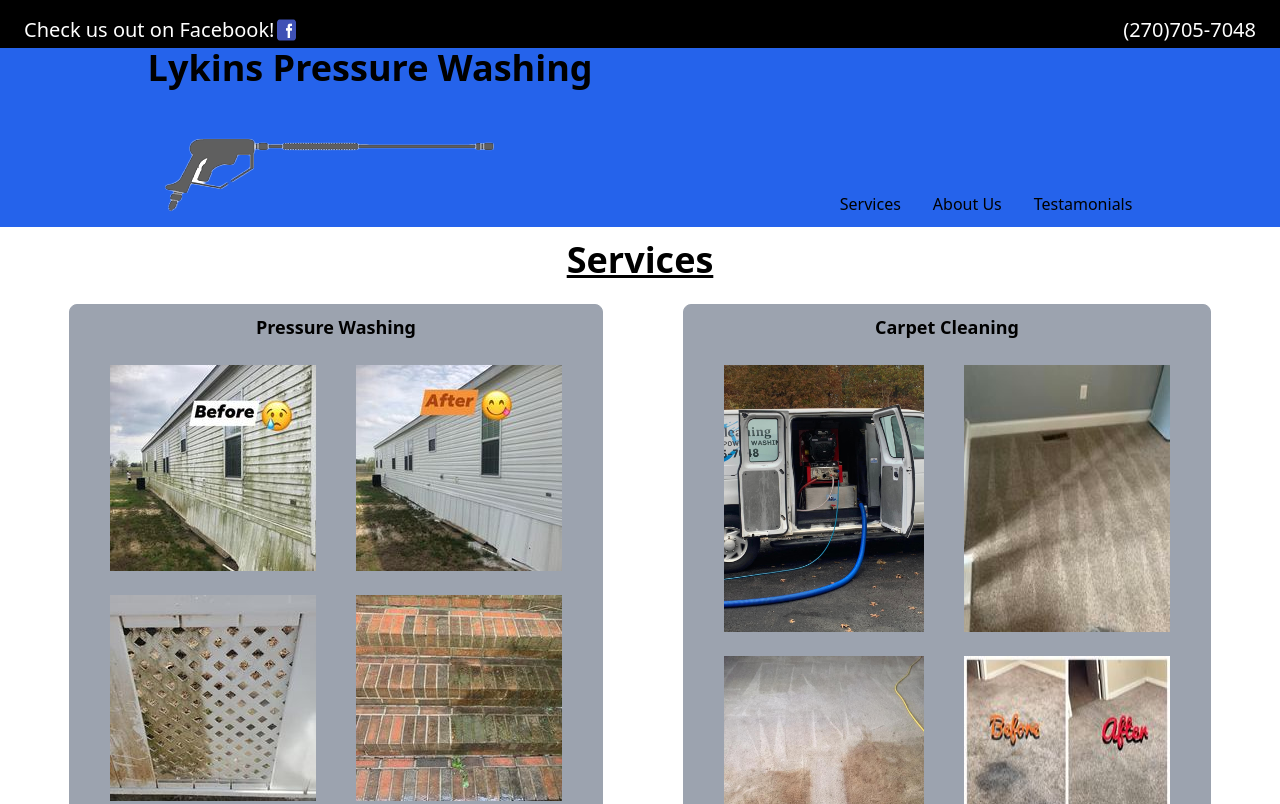
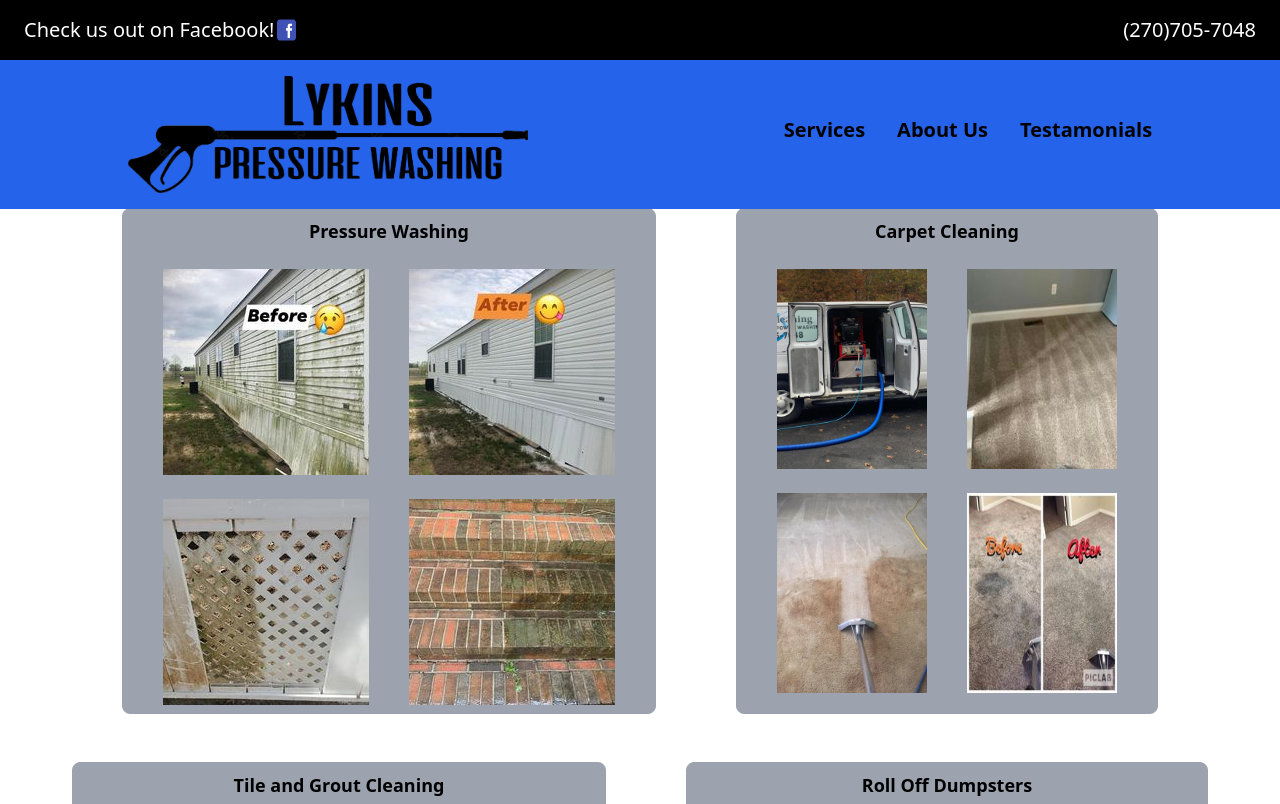
Before and after one commit to ajmathis1231/Lykins-Pressure-Washing, a website: page src/index.html in a window 1280 px wide. Shown: the top 804 px of the page. Drawn offline with Linux system fonts and the light colour scheme; files whose address does not match are found by name.

Commit message:
Made changes to header/navbar

```diff
--- a/src/index.html
+++ b/src/index.html
@@ -5,35 +5,37 @@
   <meta name="viewport" content="width=device-width, initial-scale=1.0">
   <link href="/dist/output.css" rel="stylesheet">
 </head>
-<body
-  class="">
+<body class="">
   <header>
-    <nav
-      class="
-        flex flex-wrap items-center justify-between w-full  py-6 md:pt-4 px-6 text-xl text-white bg-black fixed">
+    <div class="w-full fixed"> <!-- container for top black and blue header-->
+
+      <div class="flex flex-wrap items-center justify-between w-full py-4 px-6 text-xl text-white bg-black "> <!--Container for Black header-->
           <div class="flex flex-row">
             <a href="https://www.facebook.com/lykinscarpetcleaning/">Check us out on Facebook!</a>
             <img class="pl-0" src="images/facebook.png" width="25" height="25">
           </div>
           <a href="#contact">(270)705-7048</a>
+      </div>
 
-    </nav>
-  </header><br><br>
 
+          <div class=""> <!--Container for blue header-->
             <header>
-    <nav class="w-full px-6 text-black bg-blue-600 fixed flex flex-row justify-around">
-      <div class="">
-        <p class="font-bold text-4xl">Lykins Pressure Washing</p>
-        <img src="images/wand.png">
-      </div>
-        <div class="font-light pl-100 flex pt-36 gap-x-8">
+              <nav class="w-full text-black bg-blue-600 py-4 flex flex-row justify-around ">
+
+                <img src="images/lykins pressure washing wand.png" width="400">
+
+                  <div class="font-bold text-xl pl-100 flex gap-x-8 py-10">
                       <a href="#services">Services</a>
                       <a href="#aboutUs">About Us</a>
                       <a href="#testamonials">Testamonials</a>
                   </div>
+              </nav>
+            </header>
           </div>
-    </nav>
-  </header><br><br>
+    </div>
+
+    </header>
+
 
   <h2 class="text-4xl font-bold text-center pt-36 underline"
       id="services">Services</h2>
@@ -72,17 +74,17 @@
           <div class="flex justify-center gap-x-10">
             <img
               class=""
-              src="images/carpetvan.jpg" height="200" width="200">
+              src="images/carpetvan.jpg" height="150" width="150">
             <img
               class="flex flex-row right-0"
-              src="images/carpetclean.jpg">
+              src="images/carpetclean.jpg" height="150" width="150">
             </div><br>
             <!-- 2nd row of images  -->
             <div class="flex flex-row justify-center gap-x-10 ">
               <img
-                src="images/carpeteffect.jpg" height="200" width="200">
+                src="images/carpeteffect.jpg" height="150" width="150">
               <img
-                src="images//carpetcomp.jpg">
+                src="images//carpetcomp.jpg" height="150" width="150">
             </div>
 
           </div>
```
Also changed, not shown: src/images/lykins pressure washing wand.png (added), 2 other files. Lines whose indentation alone changed are shown as unchanged.
